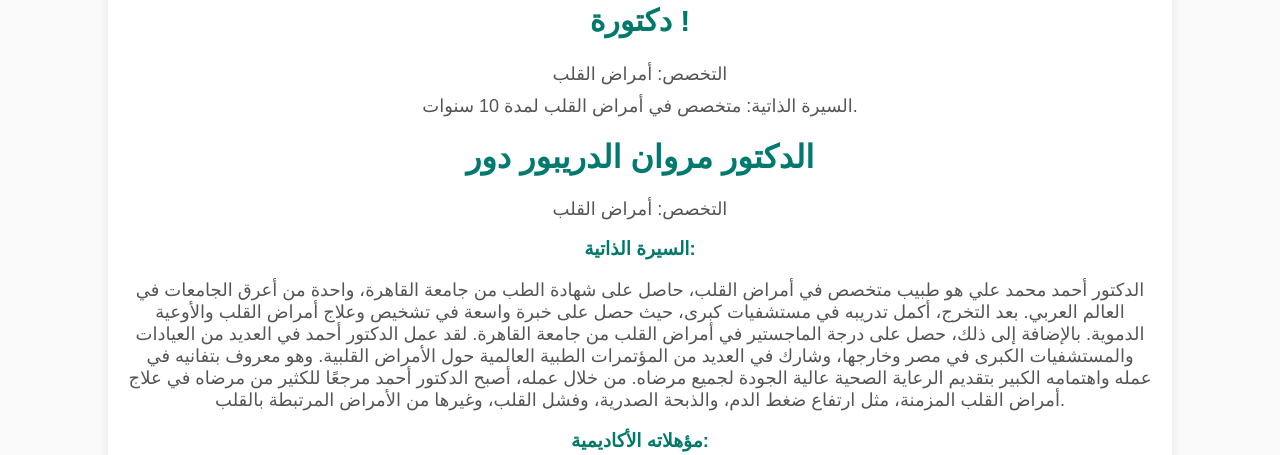
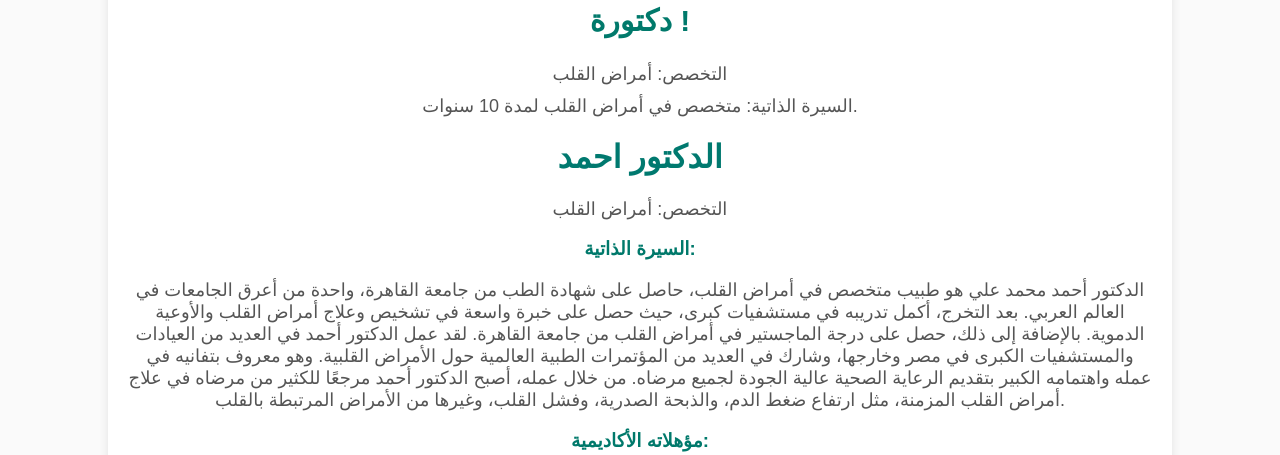
Before and after one commit to sagaiai/doctord11, a plain HTML site: page doctorr.html in a window 1280 px wide. Shown: the part 354-809 px from the top of the page. Drawn offline with Linux system fonts and the light colour scheme.

Commit message:
Update doctorr.html

```diff
--- a/doctorr.html
+++ b/doctorr.html
@@ -103,7 +103,7 @@
         <p>التخصص: أمراض القلب</p>
         <p>السيرة الذاتية: متخصص في أمراض القلب لمدة 10 سنوات.</p>
         <p>
-            <h1>الدكتور مروان الدريبور دور</h1>
+            <h1> الدكتور احمد</h1>
         <p>التخصص: أمراض القلب</p>
 
         <h3>السيرة الذاتية:</h3>
```
